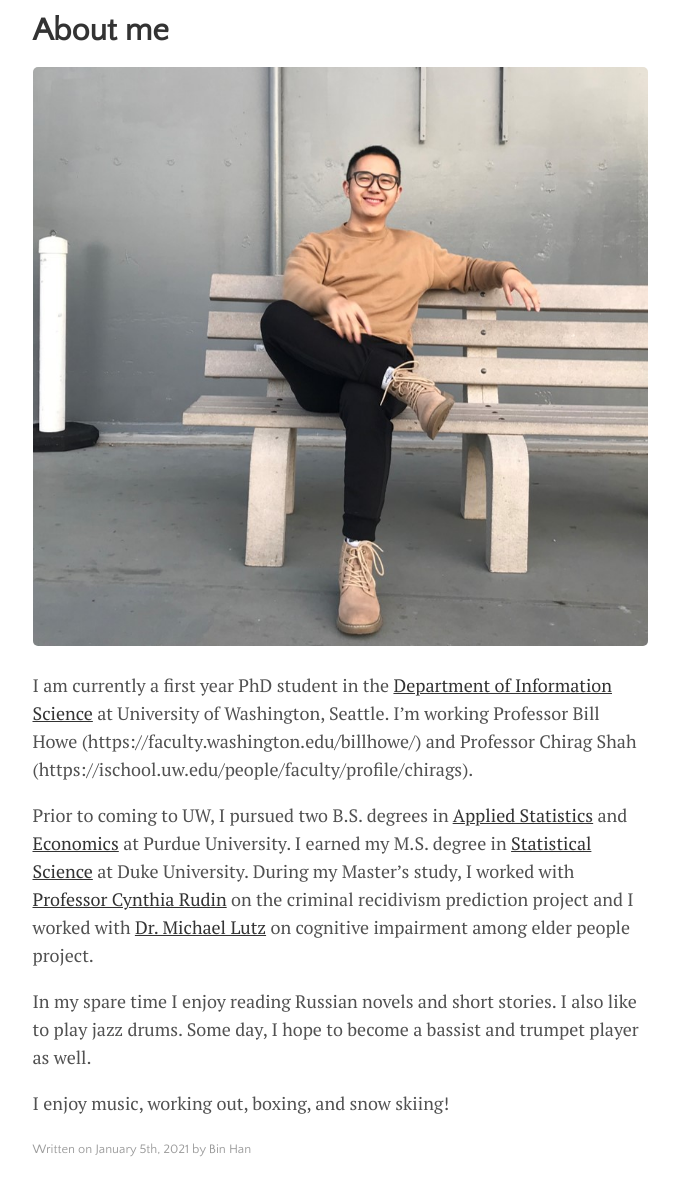
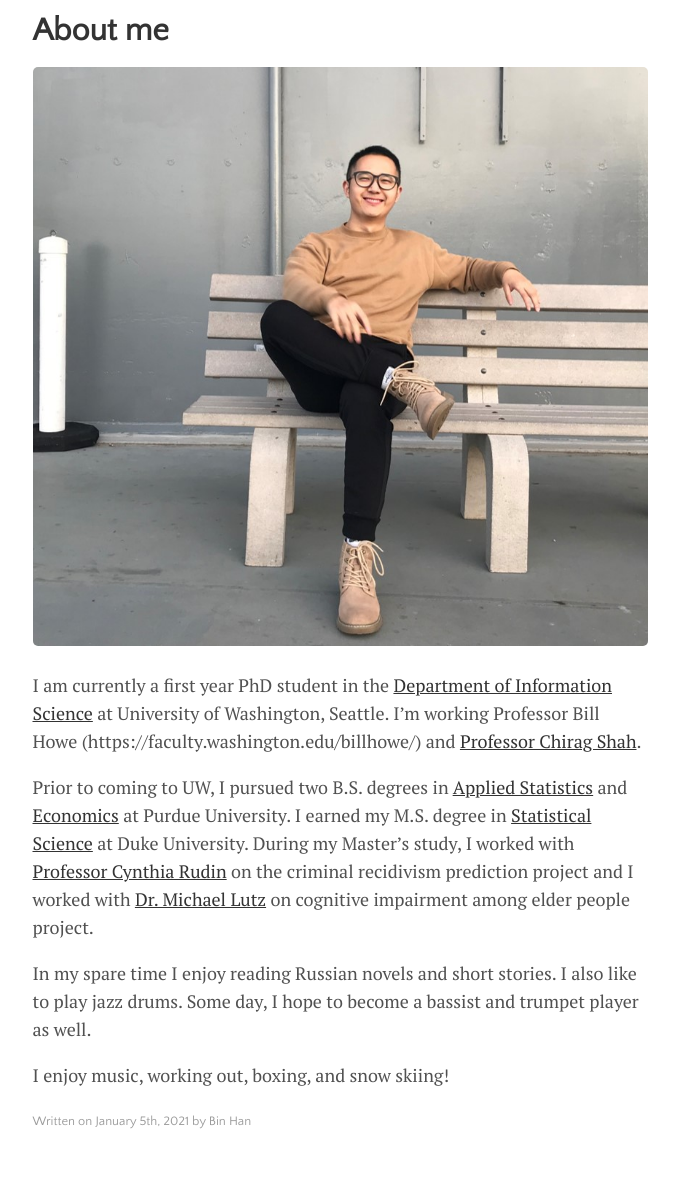
Before and after one commit to BeanHam/BeanHam.github.io, a Jekyll site: the page built from _posts/2021-01-05-about-the-author.md, in a window 1280 px wide, cut to the strip 112-1339 px from the top of the page. Shown: the top 1196 px of the strip, without its empty margins (300-979 px from the left). Built offline with Jekyll 4.4.1, drawn with Linux system fonts in a browser that asks for light colours.

Commit message:
Update 2021-01-05-about-the-author.md

```diff
--- a/_posts/2021-01-05-about-the-author.md
+++ b/_posts/2021-01-05-about-the-author.md
@@ -7,7 +7,7 @@ tags: [documentation,sample]
 image: selfie.jpg
 ---
 
-I am currently a first year PhD student in the [Department of Information Science](https://ischool.uw.edu/) at University of Washington, Seattle. I'm working Professor Bill Howe (https://faculty.washington.edu/billhowe/) and Professor Chirag Shah (https://ischool.uw.edu/people/faculty/profile/chirags).
+I am currently a first year PhD student in the [Department of Information Science](https://ischool.uw.edu/) at University of Washington, Seattle. I'm working Professor Bill Howe (https://faculty.washington.edu/billhowe/) and [Professor Chirag Shah](https://ischool.uw.edu/people/faculty/profile/chirags).
 
 Prior to coming to UW, I pursued two B.S. degrees in [Applied Statistics](https://www.stat.purdue.edu/) and [Economics](https://krannert.purdue.edu/academics/Economics/) at Purdue University. I earned my M.S. degree in [Statistical Science](https://stat.duke.edu/) at Duke University. During my Master's study, I worked with [Professor Cynthia Rudin](https://users.cs.duke.edu/~cynthia/) on the criminal recidivism prediction project and I worked with [Dr. Michael Lutz](https://scholars.duke.edu/person/michael.lutz) on cognitive impairment among elder people project.
 
```
